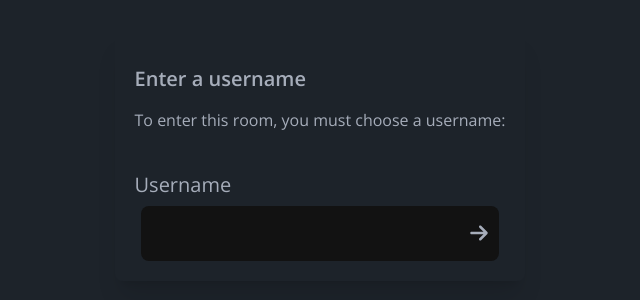
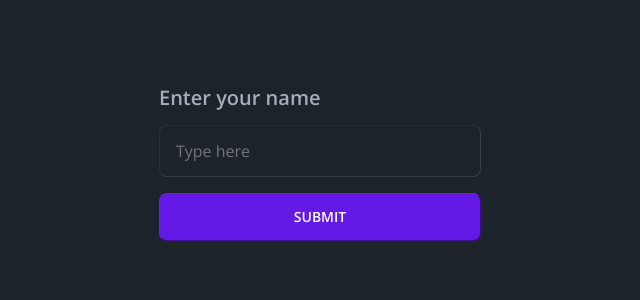
Before and after one commit to SGunner2014/Planning-Poker, a Next.js app in the folder frontend/: page /room/1 in a window 1280 px wide. Shown: the part 244-544 px from the top of the page, without its empty margins (320-960 px from the left). Built offline with nearby package versions, Linux system fonts and the light colour scheme.

Commit message:
Update forms

```diff
--- a/frontend/src/components/EnterUsernamePrompt.tsx
+++ b/frontend/src/components/EnterUsernamePrompt.tsx
@@ -1,6 +1,5 @@
-import { useEffect, useRef } from "react";
+import { FormEvent, useEffect, useRef } from "react";
 import { Modal } from "./Modal";
-import { SunkenInput } from "./input/SunkenInput";
 import { useApp } from "@/context/AppContext";
 import { socket } from "@/utils/socket";
 import { useRouter } from "next/router";
@@ -44,21 +43,27 @@ export const EnterUsernamePrompt = () => {
     };
   }, [roomId]);
 
-  const handleUsernameEntryFinish = () => {
+  const onSubmit = (e: FormEvent<HTMLFormElement>) => {
+    e.preventDefault();
     socket.connect();
   };
 
   return (
-    <Modal>
-      <h1 className="text-xl font-semibold">Enter a username</h1>
-      <p>To enter this room, you must choose a username:</p>
-      <div className="flex flex-col gap-2 mt-5">
-        <SunkenInput
-          label="Username"
-          fieldRef={usernameRef}
-          onFinish={() => handleUsernameEntryFinish()}
-        />
+    <div className="w-screen h-screen flex flex-col justify-center items-center">
+      <div className="flex flex-col">
+        <h1 className="text-xl font-semibold">Enter your name</h1>
+        <form onSubmit={(e) => onSubmit(e)} className="flex flex-col">
+          <input
+            type="text"
+            ref={usernameRef}
+            placeholder="Type here"
+            className="input input-bordered max-w-xs w-72"
+          />
+          <button className="btn btn-primary mt-4" type="submit">
+            Submit
+          </button>
+        </form>
       </div>
-    </Modal>
+    </div>
   );
 };
--- a/frontend/src/components/input/SunkenInput.tsx
+++ /dev/null
@@ -1,54 +0,0 @@
-import { faArrowRight } from "@fortawesome/free-solid-svg-icons";
-import { FontAwesomeIcon } from "@fortawesome/react-fontawesome";
-import { useRef, useState } from "react";
-
-interface SunkenInputProps extends React.HTMLProps<HTMLInputElement> {
-  label?: string;
-  onFinish: (value: string) => void;
-  fieldRef?: React.RefObject<HTMLInputElement>;
-}
-
-export const SunkenInput = (props: SunkenInputProps) => {
-  const [value, setValue] = useState<string>("");
-  const formRef = useRef<HTMLFormElement>(null);
-
-  /**
-   * Handle the form submission.
-   */
-  const handleSubmit = (event: React.FormEvent<HTMLFormElement>) => {
-    event.preventDefault();
-
-    props.onFinish(value);
-  };
-
-  return (
-    <div>
-      {props.label && (
-        <p className="text-poker-foreground-light text-[20px] mb-2">
-          {props.label}
-        </p>
-      )}
-      <form onSubmit={handleSubmit} ref={formRef}>
-        <div className="relative flex justify-center items-center">
-          <input
-            value={value}
-            onChange={(e) => {
-              setValue(e.target.value);
-
-              if (props.onChange) {
-                props.onChange(e);
-              }
-            }}
-            ref={props.fieldRef}
-            className="w-72 border-none outline-none rounded-lg flex py-[14px] pl-5 pr-[50px] items-center justify-center bg-poker-gray text-poker-foreground-light shadow-poker-input text-[20px]"
-          />
-          <FontAwesomeIcon
-            className="absolute right-0 mr-4 h-5 w-5 cursor-pointer text-poker-foreground-light hover:h-7 hover:w-7 transition-all ease-sunken-input-arrow"
-            icon={faArrowRight}
-            onClick={() => formRef.current?.requestSubmit()}
-          />
-        </div>
-      </form>
-    </div>
-  );
-};
--- a/frontend/src/pages/index.tsx
+++ b/frontend/src/pages/index.tsx
@@ -2,7 +2,7 @@ import { SunkenInput } from "@/components/input/SunkenInput";
 import { useApp } from "@/context/AppContext";
 import { socket } from "@/utils/socket";
 import { useRouter } from "next/router";
-import { useEffect, useRef, useState } from "react";
+import { FormEvent, useEffect, useRef, useState } from "react";
 
 const Home = () => {
   const router = useRouter();
@@ -42,29 +42,26 @@ const Home = () => {
     };
   }, []);
 
-  const onSubmit = () => {
+  const onSubmit = (e: FormEvent<HTMLFormElement>) => {
+    e.preventDefault();
     socket.connect();
   };
 
   return (
-    <div className="w-screen h-screen flex flex-col justify-center items-center bg-poker-gray">
-      {/* <SunkenInput
-        required
-        label="Enter your name"
-        fieldRef={usernameRef}
-        onFinish={() => onSubmit()}
-      /> */}
+    <div className="w-screen h-screen flex flex-col justify-center items-center">
       <div className="flex flex-col">
         <h2 className="font-medium text-[20px] mb-2">Enter your name</h2>
+        <form onSubmit={(e) => onSubmit(e)} className="flex flex-col">
           <input
             type="text"
             ref={usernameRef}
             placeholder="Type here"
             className="input input-bordered max-w-xs w-72"
           />
-        <button className="btn btn-primary mt-4" onClick={() => onSubmit()}>
+          <button className="btn btn-primary mt-4" type="submit">
             Submit
           </button>
+        </form>
       </div>
     </div>
   );
```
Lines whose indentation alone changed are shown as unchanged.
